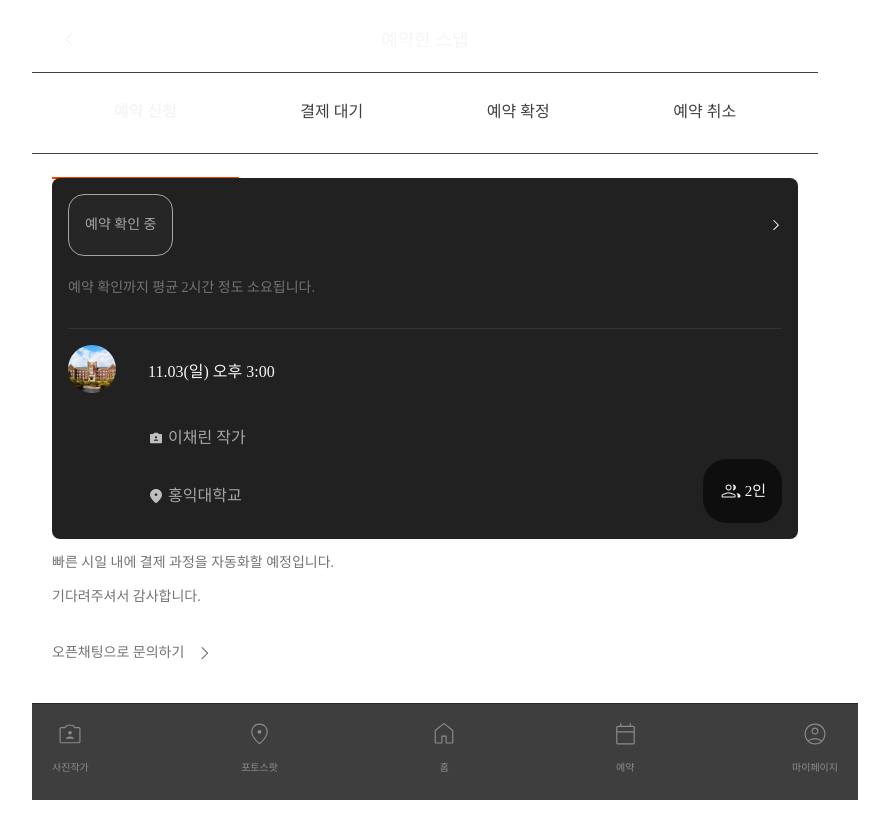
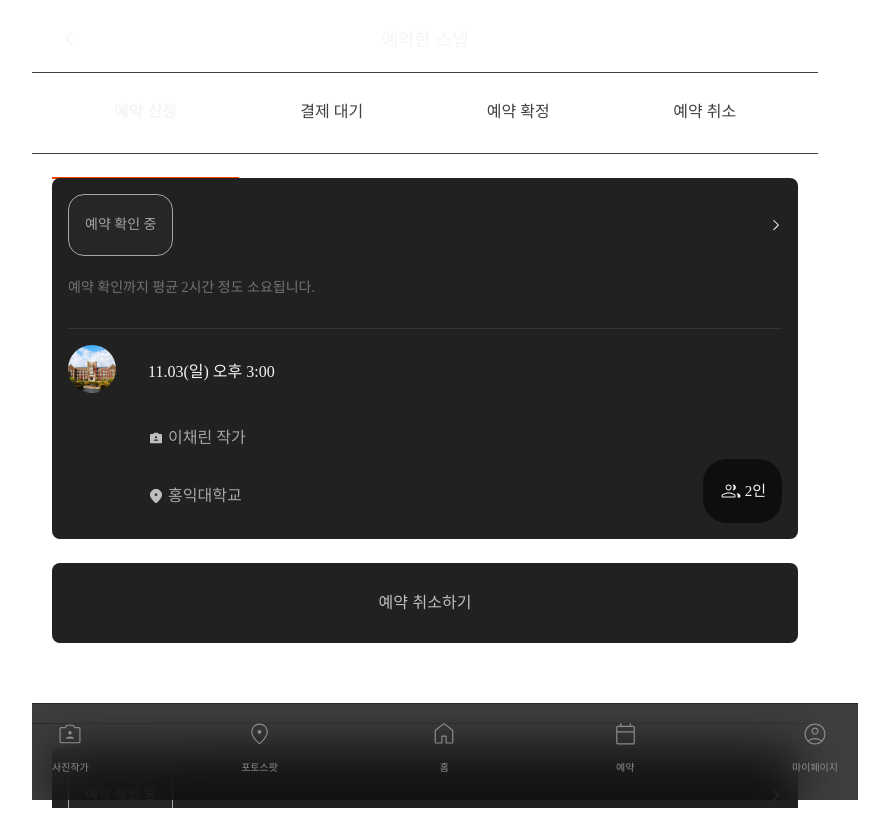
Before and after one commit to photo-ground/FE, a Next.js app: page /reserve/list in a window 1280 px wide. Shown: the whole page, without its empty margins (215-1104 px from the left). Built offline with nearby package versions, Linux system fonts and the light colour scheme.

Commit message:
💄 예약 신청 탭

```diff
--- a/src/app/reserve/list/_components/CardList.tsx
+++ b/src/app/reserve/list/_components/CardList.tsx
@@ -5,13 +5,16 @@ import styled from 'styled-components';
 import ReserveCard from './ReserveCard';
 
 const Container = styled.div`
-  padding: 1.5rem 1.25rem;
+  padding: 1.5rem 0;
+  margin-bottom: 5rem;
 `;
 
 const InfoArea = styled.div`
   display: flex;
   flex-direction: column;
   gap: 0.5rem;
+
+  padding: 0 1.25rem;
 `;
 
 const CaptionText = styled(Text)`
@@ -26,10 +29,23 @@ const ChatLink = styled(Link)`
   text-decoration: none;
 `;
 
+const DivideLine = styled.hr`
+  border: none;
+  border-bottom: 1px solid ${({ theme }) => theme.colors.gray[700]};
+  margin-top: 5rem;
+  margin-bottom: 1.5rem;
+`;
+
 export default function CardList() {
   return (
     <Container>
       <ReserveCard />
+
+      <DivideLine />
+
+      <ReserveCard />
+
+      <DivideLine />
 
       <InfoArea>
         <div>
--- a/src/app/reserve/list/_components/ReserveCard.tsx
+++ b/src/app/reserve/list/_components/ReserveCard.tsx
@@ -3,11 +3,14 @@ import Tag from './Tag';
 import RightChevronIcon from '@/assets/RightChevronIcon';
 import Text from '@/components/atoms/Text';
 import ReserveInfo from '@/components/ReserveInfo';
+import LargeButton from '@/components/atoms/LargeButton';
 
 const Wrapper = styled.div`
   display: flex;
   flex-direction: column;
   gap: 1.5rem;
+
+  margin: 0 1.25rem;
 `;
 
 const Container = styled.div`
@@ -64,6 +67,8 @@ export default function ReserveCard() {
 
         <ReserveInfo chipType="tertiary" />
       </Container>
+
+      <LargeButton variant="tertiary" text="예약 취소하기" />
     </Wrapper>
   );
 }
```
